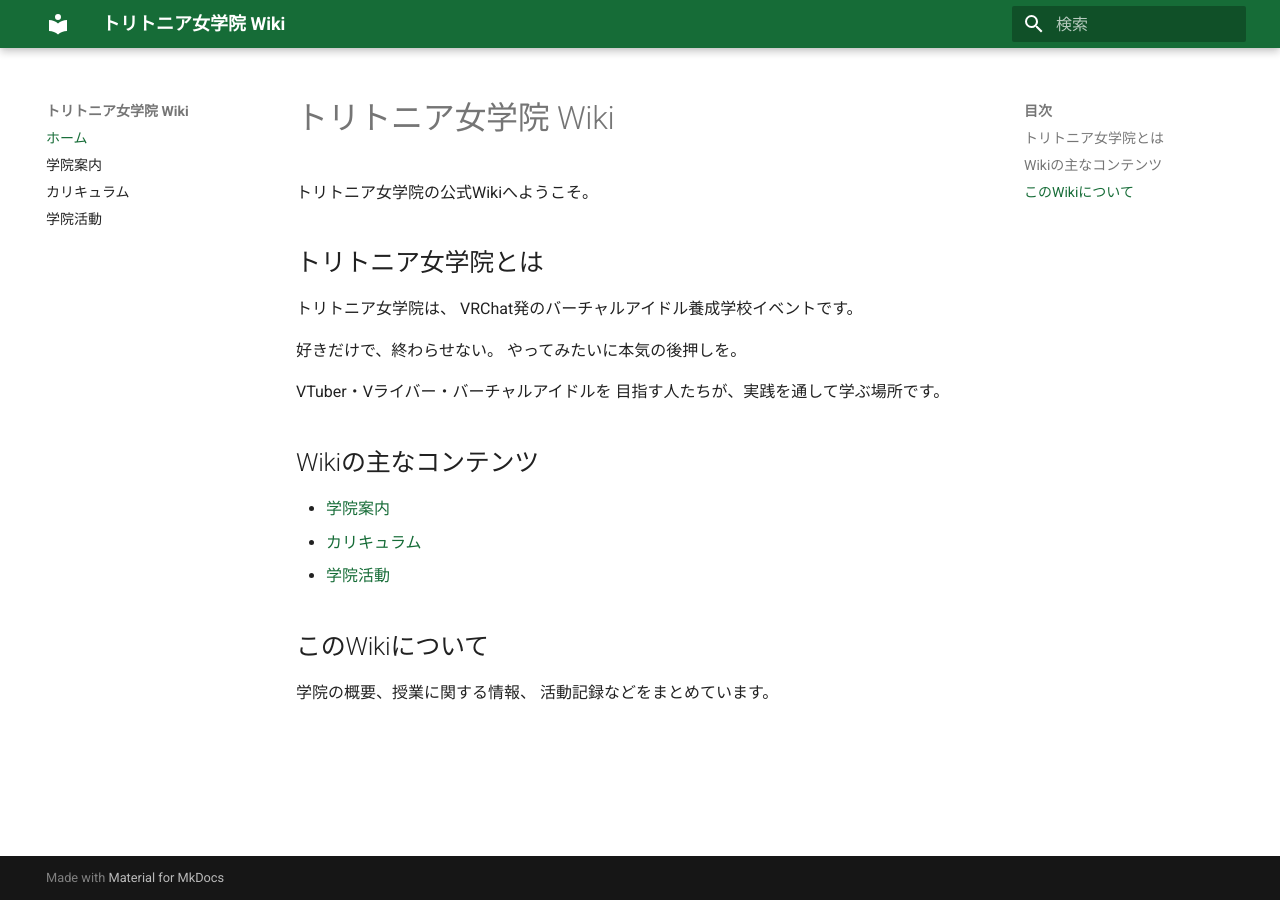
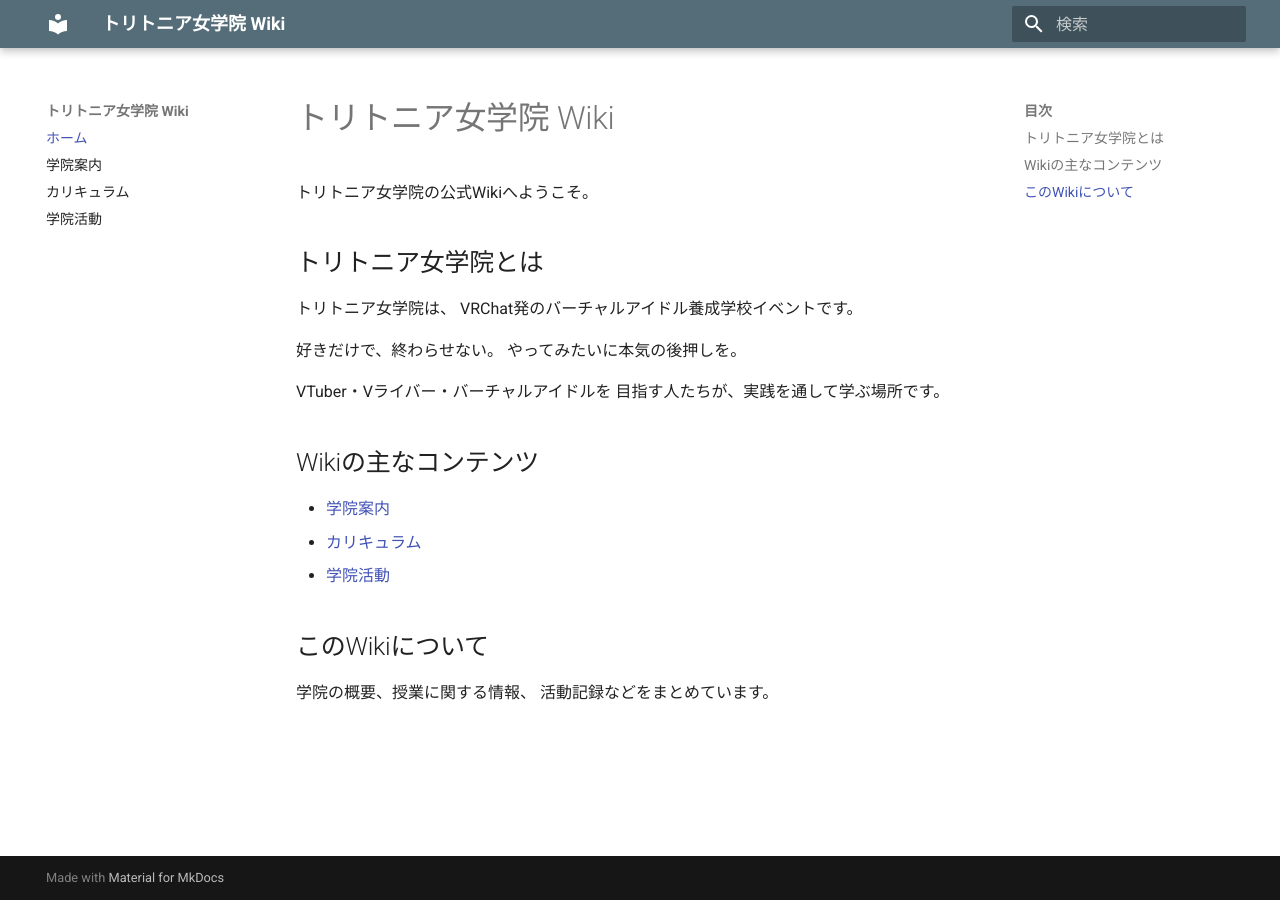
Before and after one commit to toritonia/wiki, an MkDocs documentation site: the page built from docs/index.md, in a window 1280 px wide. Built offline with MkDocs 1.6.1 and Material for MkDocs 9.7.7, drawn with Linux system fonts in a browser that asks for light colours.

Commit message:
Modify color palette and clean up extra CSS
Updated color palette and removed extra CSS configuration.

```diff
--- a/mkdocs.yml
+++ b/mkdocs.yml
@@ -14,8 +14,8 @@ theme:
 
   palette:
     - scheme: default
-      primary: custom
-      accent: custom
+      primary: blue grey
+      accent: blue
 
   features:
     - navigation.sections
@@ -24,9 +24,6 @@ theme:
     - search.suggest
     - search.highlight
     - content.code.copy
-
-extra_css:
-  - stylesheets/extra.css
 
 font:
     text: Noto Sans JP         # 本文用フォント（Google Fontsから自動読み込み）
```
